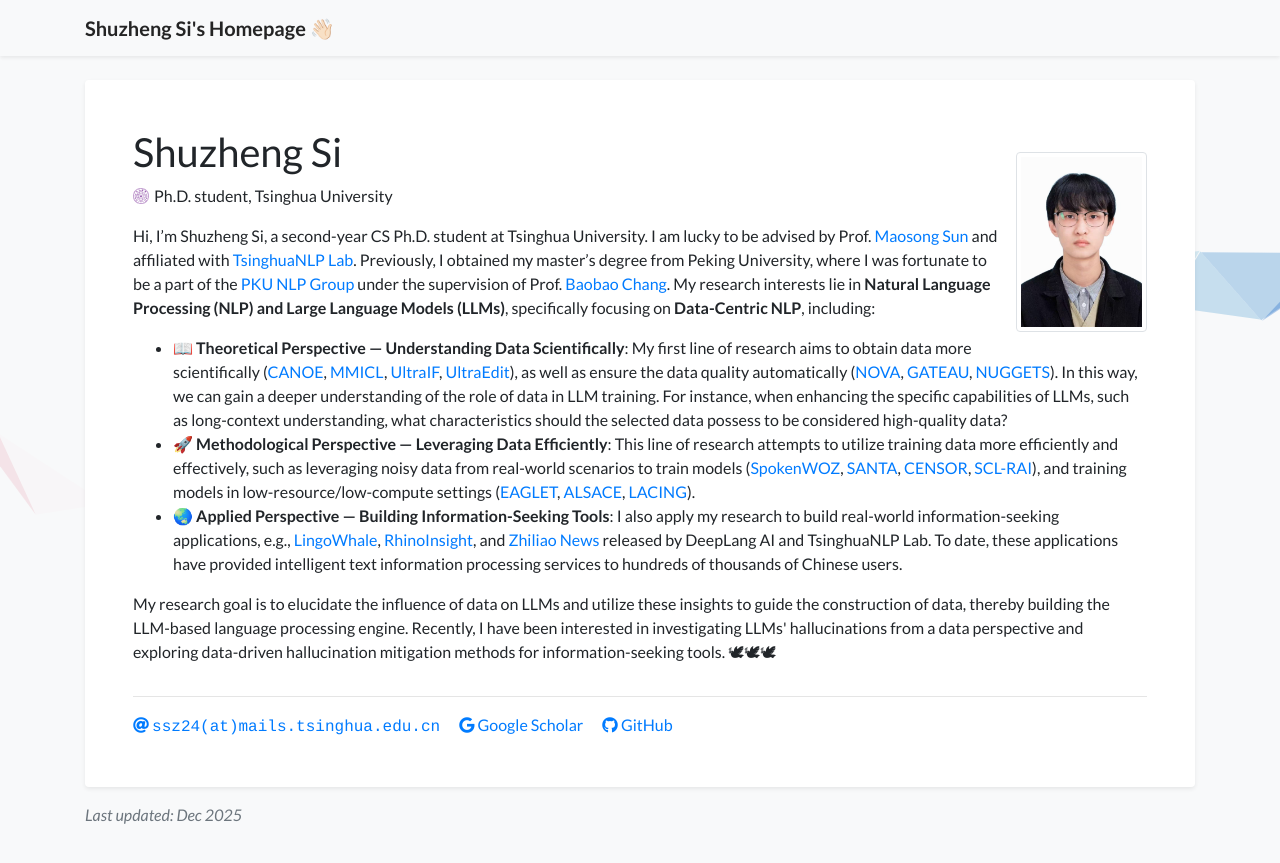
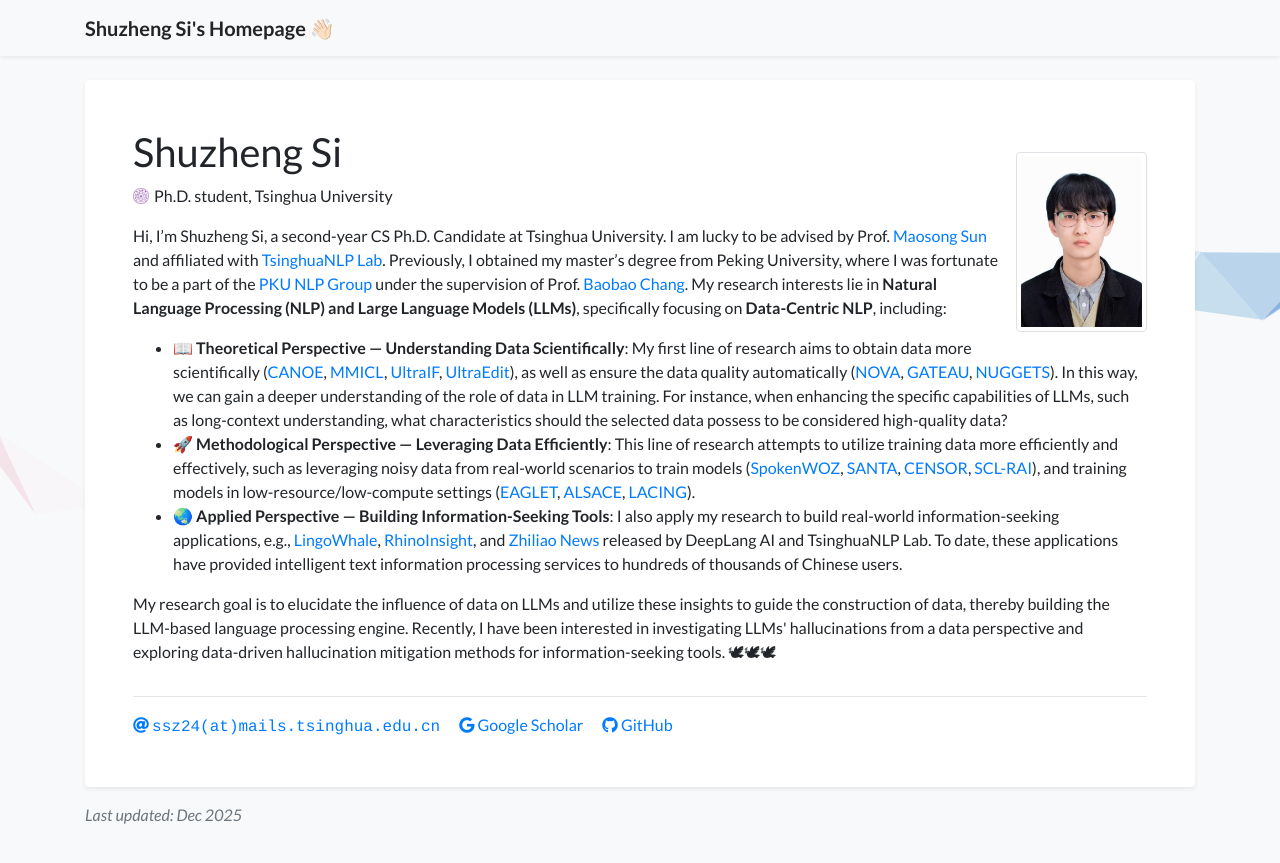
Before and after one commit to S1s-Z/s1s-z.github.io, a Jekyll site: the page built from index.html, in a window 1280 px wide. Shown: the top 863 px of the page. Built offline with Jekyll 4.4.1, drawn with Linux system fonts in a browser that asks for light colours; a style sheet for code colours, icons or effects is not loaded.

Commit message:
Update profile.yml

```diff
--- a/_data/profile.yml
+++ b/_data/profile.yml
@@ -19,7 +19,7 @@
 # xiaohongshu: 5fa2663000000000010068e2
 
 short_bio: >-
-  Hi, I’m Shuzheng Si, a second-year CS Ph.D. student at Tsinghua University. I am lucky to be advised by Prof. <a href="https://scholar.google.com/citations?hl=en&user=zIgT0HMAAAAJ">Maosong Sun</a> and affiliated with <a href="https://nlp.csai.tsinghua.edu.cn">TsinghuaNLP Lab</a>. Previously, I obtained my master’s degree from Peking University, where I was fortunate to be a part of the <a href="https://pkunlp-icler.github.io/">PKU NLP Group</a> under the supervision of Prof. <a href="https://scholar.google.com.au/citations?user=LaKNyhQAAAAJ">Baobao Chang</a>. My research interests lie in <b>Natural Language Processing (NLP) and Large Language Models (LLMs)</b>, specifically focusing on <b>Data-Centric NLP</b>, including:
+  Hi, I’m Shuzheng Si, a second-year CS Ph.D. Candidate at Tsinghua University. I am lucky to be advised by Prof. <a href="https://scholar.google.com/citations?hl=en&user=zIgT0HMAAAAJ">Maosong Sun</a> and affiliated with <a href="https://nlp.csai.tsinghua.edu.cn">TsinghuaNLP Lab</a>. Previously, I obtained my master’s degree from Peking University, where I was fortunate to be a part of the <a href="https://pkunlp-icler.github.io/">PKU NLP Group</a> under the supervision of Prof. <a href="https://scholar.google.com.au/citations?user=LaKNyhQAAAAJ">Baobao Chang</a>. My research interests lie in <b>Natural Language Processing (NLP) and Large Language Models (LLMs)</b>, specifically focusing on <b>Data-Centric NLP</b>, including:
   <br>
   <ul class="pub">
       <li>
```
